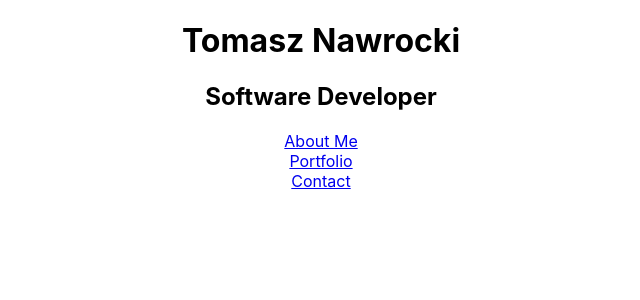
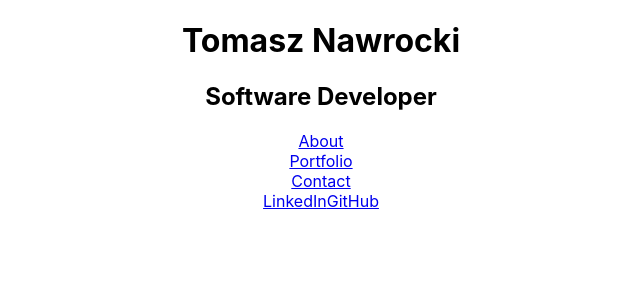
Before and after one commit to T-Nawrocki/dev_portfolio, a React (Create React App) app in the folder client/: page / in a window 1280 px wide. Shown: the top 300 px of the page, without its empty margins (319-959 px from the left). Built offline with nearby package versions, Linux system fonts and the light colour scheme.

Commit message:
site footer added

```diff
--- a/client/src/components/App.tsx
+++ b/client/src/components/App.tsx
@@ -2,6 +2,7 @@ import React from 'react';
 import '../styles/App.css';
 import { BrowserRouter as Router, Route, Switch } from 'react-router-dom';
 import Home from './Home';
+import Footer from './Footer';
 
 function App() {
   return (
@@ -10,12 +11,13 @@ function App() {
         <>
           <Switch>
             <Route exact path="/" component={Home} />
-            {/* <Route path="/about-me" component={About} />
+            {/* <Route path="/about" component={About} />
             <Route path="/portfolio" component={Portfolio} />
             <Route path="/contact" component={Contact} /> */}
           </Switch>
         </>
       </Router>
+      <Footer />
     </div>
   );
 }
--- /dev/null
+++ b/client/src/components/Footer.tsx
@@ -0,0 +1,14 @@
+import * as React from 'react';
+
+const Footer: React.FunctionComponent = () => {
+  return (
+    <div id="footer">
+      <nav>
+        <a href="https://www.linkedin.com/in/t-nawrocki/">LinkedIn</a>
+        <a href="https://www.github.com/T-Nawrocki/">GitHub</a>
+      </nav>
+    </div>
+   );
+}
+
+export default Footer;
--- a/client/src/components/Home.tsx
+++ b/client/src/components/Home.tsx
@@ -7,7 +7,7 @@ const Home: React.FunctionComponent = () => {
       <h1>Tomasz Nawrocki</h1>
       <h2>Software Developer</h2>
       <nav id="home-nav">
-        <NavButton destination="/about-me" text="About Me" />
+        <NavButton destination="/about" text="About" />
         <NavButton destination="/portfolio" text="Portfolio" />
         <NavButton destination="/contact" text="Contact" />
       </nav>
```
